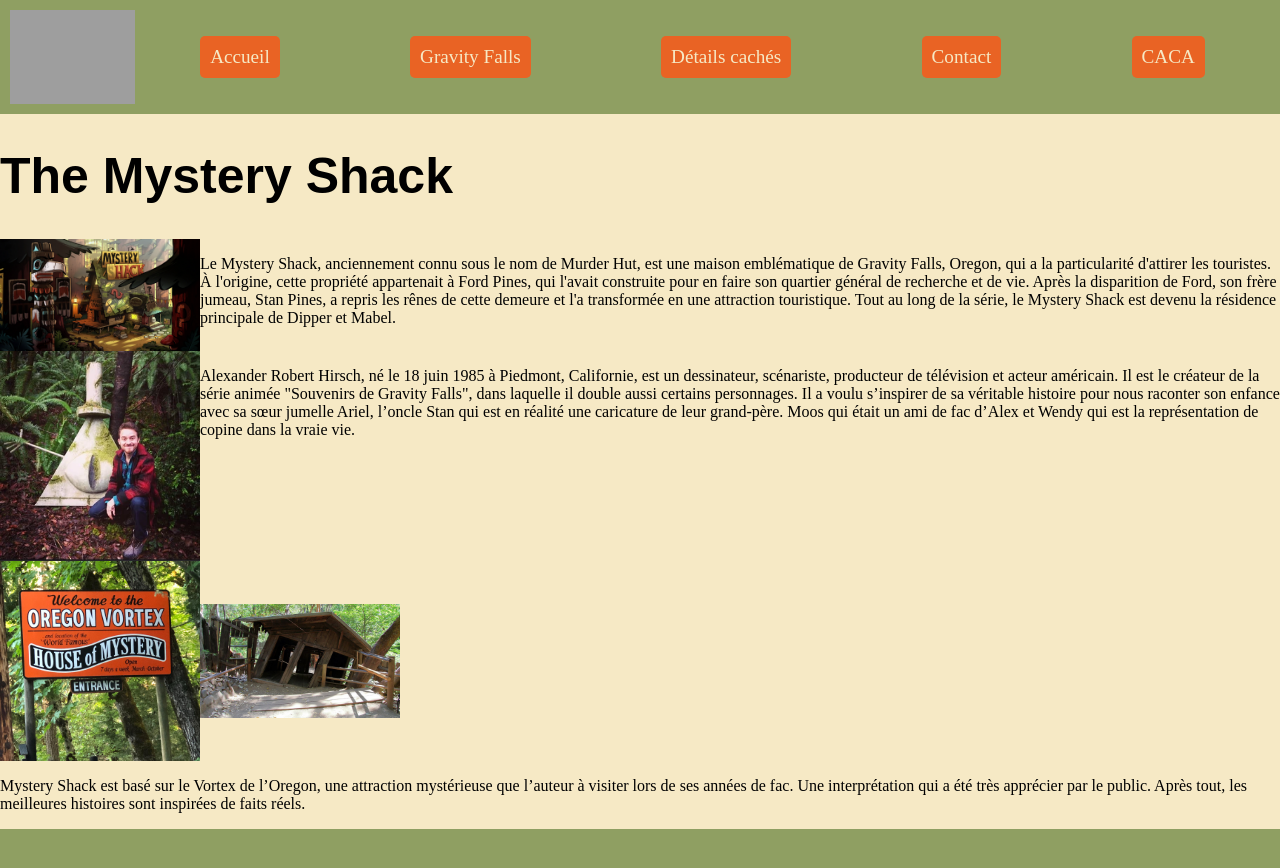
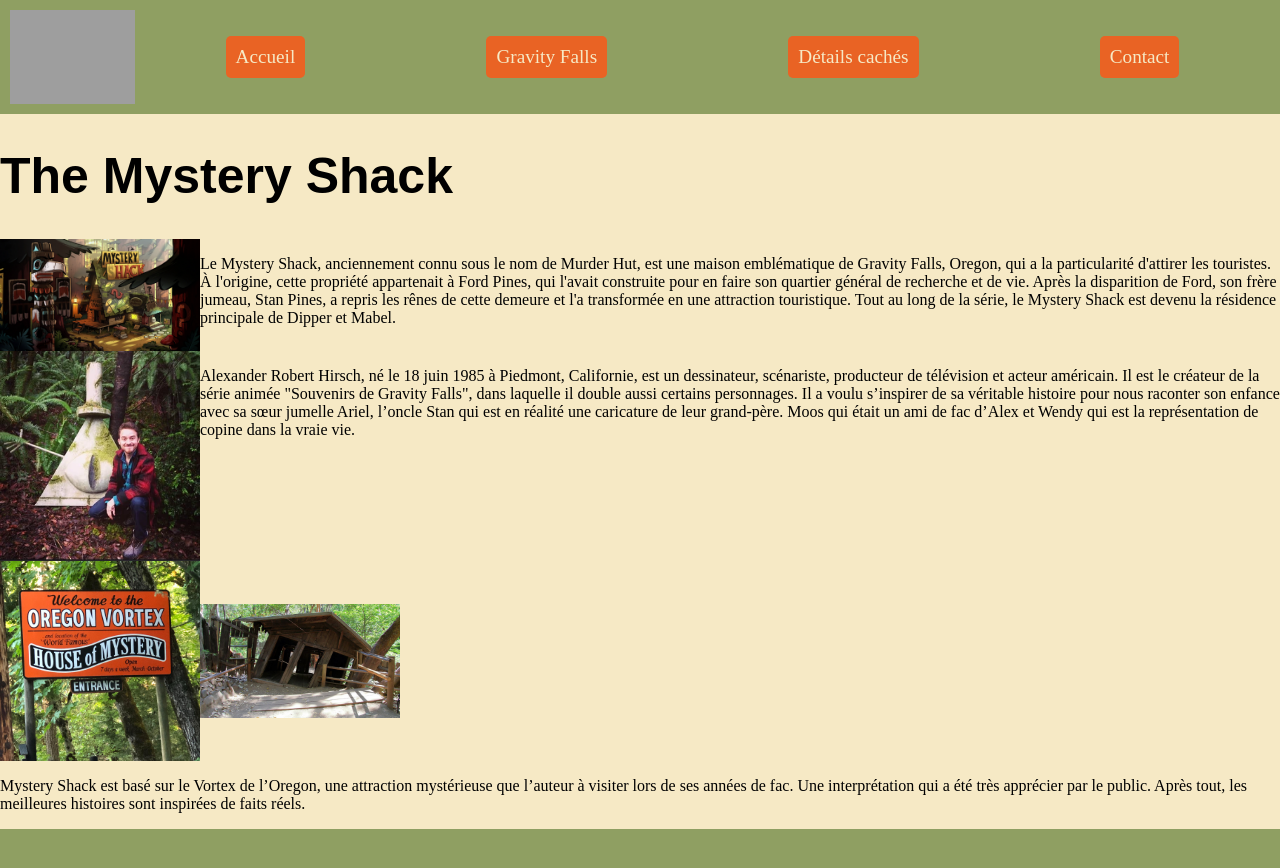
Before and after one commit to milocartal/mysteryShack, a plain HTML site: page index.html in a window 1280 px wide. Drawn offline with Linux system fonts and the light colour scheme; grey boxes are pictures that could not be loaded; a web font is replaced by a local one.

Commit message:
enlever caca

```diff
--- a/index.html
+++ b/index.html
@@ -33,7 +33,6 @@
         <a>Gravity Falls</a>
         <a>Détails cachés</a>
         <a>Contact</a>
-        <a>CACA</a>
       </nav>
     </header>
 
```
